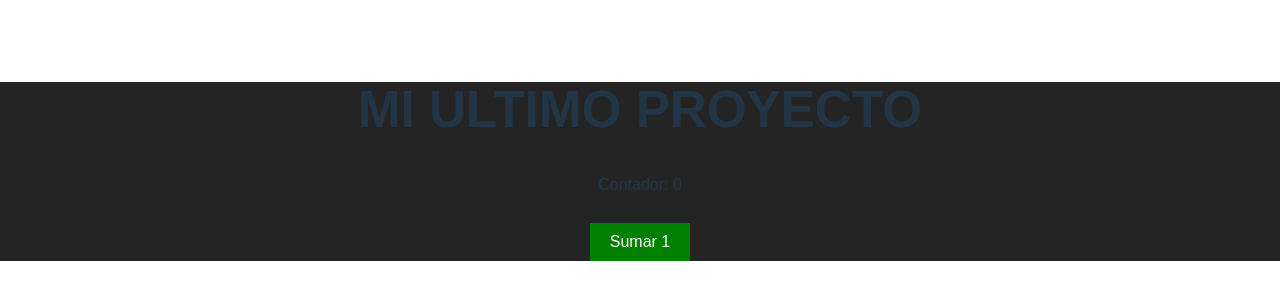
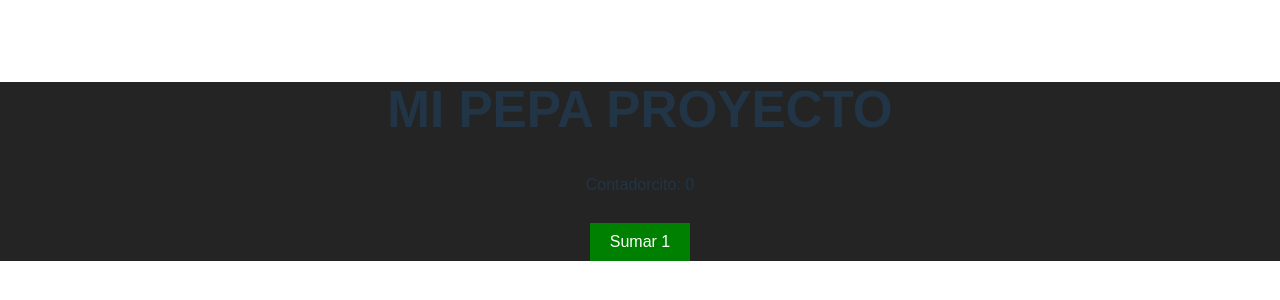
Before and after one commit to IamBraightonDev/PruebaReact, a React (Vite) app: page / in a window 1280 px wide. Shown: the part 268-568 px from the top of the page. Built offline with nearby package versions, Linux system fonts and the light colour scheme.

Commit message:
Cambio de titulo y contador

```diff
--- a/src/App.jsx
+++ b/src/App.jsx
@@ -8,8 +8,8 @@ function App() {
 
   return (
     <div className="App">
-      <h1>MI ULTIMO PROYECTO</h1>
-      <p>Contador: {contador}</p>
+      <h1>MI PEPA PROYECTO</h1>
+      <p>Contadorcito: {contador}</p>
       <button className="mi-boton" onClick={() => setContador(contador + 1)}>Sumar 1</button>
     </div>
   )
```
